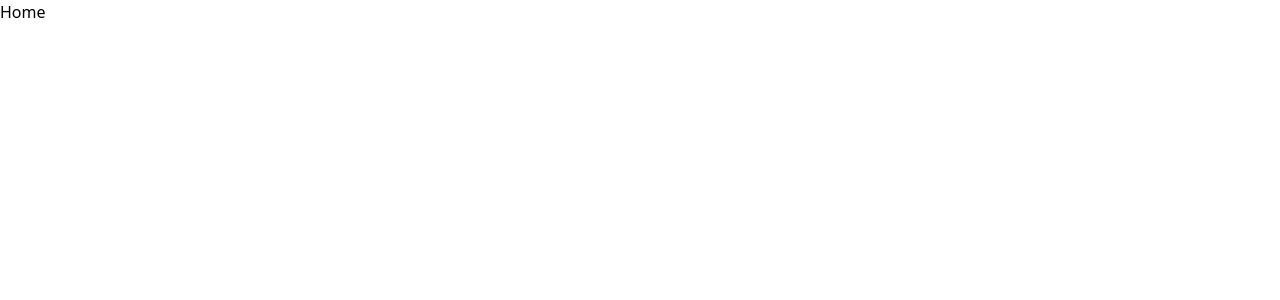
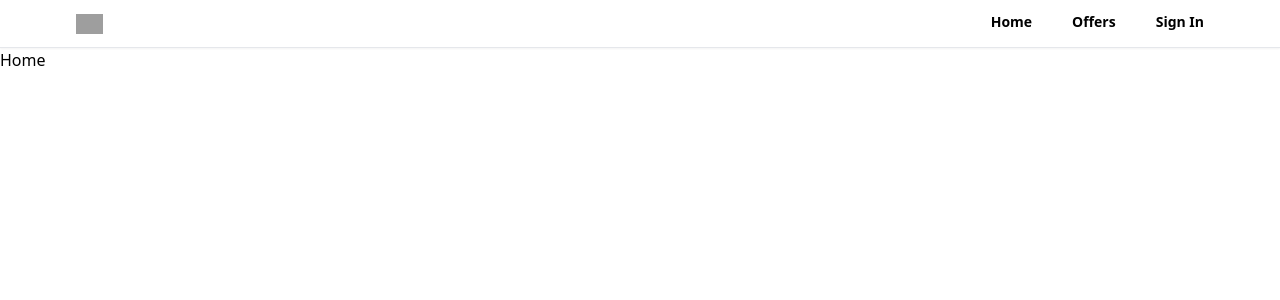
Before and after one commit to michaelzajer/realtor-clone-react, a React (Create React App) app: page / in a window 1280 px wide. Shown: the top 300 px of the page. Built offline with nearby package versions, Linux system fonts and the light colour scheme; grey boxes are pictures that could not be loaded.

Commit message:
created header and added links

```diff
--- a/src/App.js
+++ b/src/App.js
@@ -5,11 +5,13 @@
 import SignUp from "./pages/SignUp"
 import ForgotPassword from "./pages/ForgotPassword"
 import Offers from "./pages/Offers"
+import Header from "./components/Header";
 
 function App() {
   return (
     <>
       <Router>
+        <Header/>
         <Routes>
           <Route path="/" element={<Home/>} />
           <Route path="/profile" element={<Profile/>} />
--- /dev/null
+++ b/src/components/Header.jsx
@@ -0,0 +1,45 @@
+import { useLocation, useNavigate } from "react-router-dom"
+export default function Header() {
+    const location = useLocation()
+    const navigate = useNavigate()
+    function pathMatchRoute(route){
+        if(route === location.pathname){
+            return true
+        }
+    }
+  return (
+    <div className='bg-white border-b shadow-sm sticky top-o z-50'>
+        <header className="flex justify-between items-center
+        px-3 max-w-6xl mx-auto">
+            <div>
+                <img src="https://static.rdc.moveaws.com/images/logos/rdc-logo-default.svg"
+                alt="logo"
+                className="h-5 cursor-pointer"
+                onClick={()=>navigate("/")} />
+            </div>
+            <div>
+                <ul className='flex space-x-10'>
+                    <li className={`cursor-pointer py-3 text-sm font-semibold
+                        text-grey-400 border-b-[3px]
+                        border-b-transparent
+                        ${pathMatchRoute("/") && "text-black border-b-red-500"}`}
+                        onClick={()=>navigate("/")}
+                    >Home</li>
+                    <li className={`cursor-pointer py-3 text-sm font-semibold
+                        text-grey-400 border-b-[3px]
+                        border-b-transparent
+                        ${pathMatchRoute("/offers") && "text-black border-b-red-500"}`}
+                        onClick={()=>navigate("/offers")}
+                    >Offers</li>
+                    <li className={`cursor-pointer py-3 text-sm font-semibold
+                        text-grey-400 border-b-[3px]
+                        border-b-transparent
+                        ${pathMatchRoute("/sign-in") && "text-black border-b-red-500"}`}
+                        onClick={()=>navigate("/sign-in")}
+                    >Sign In</li>
+                </ul>
+            </div>
+        </header>
+    </div>
+  )
+}
```
